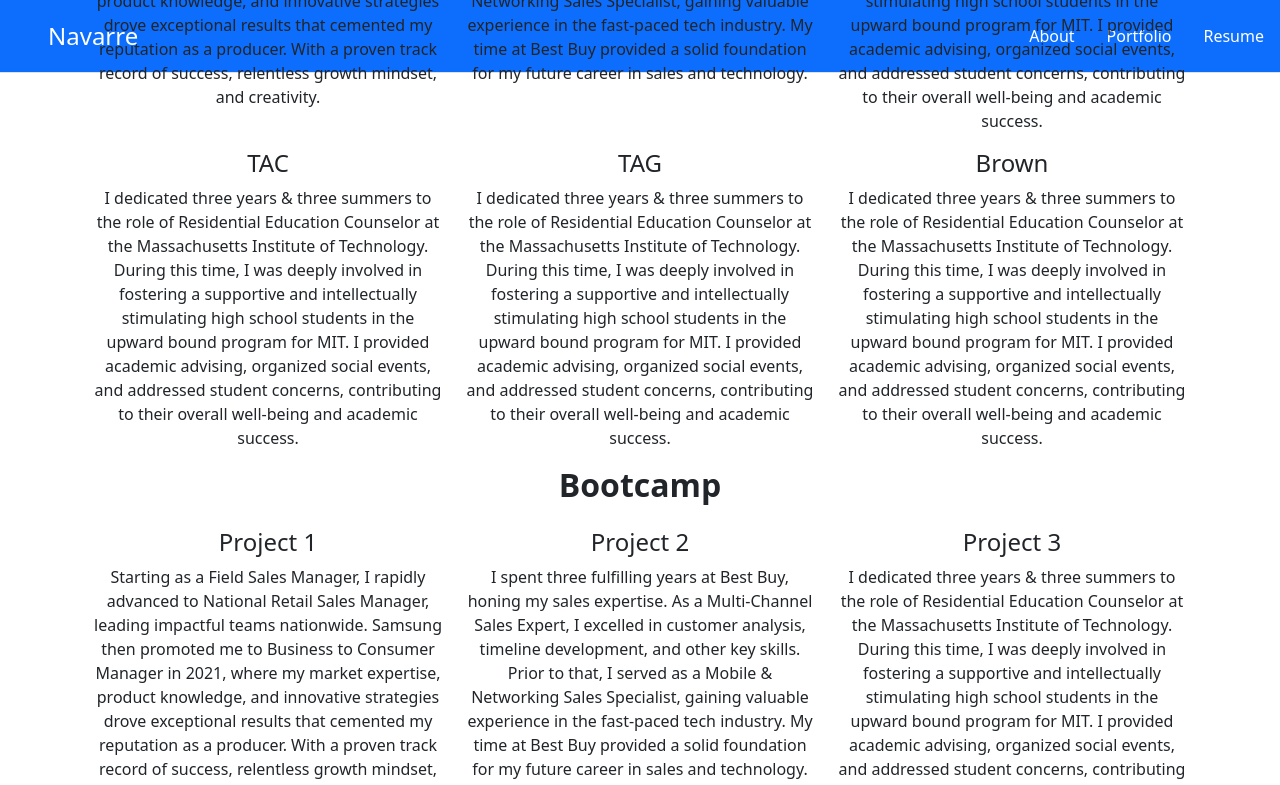
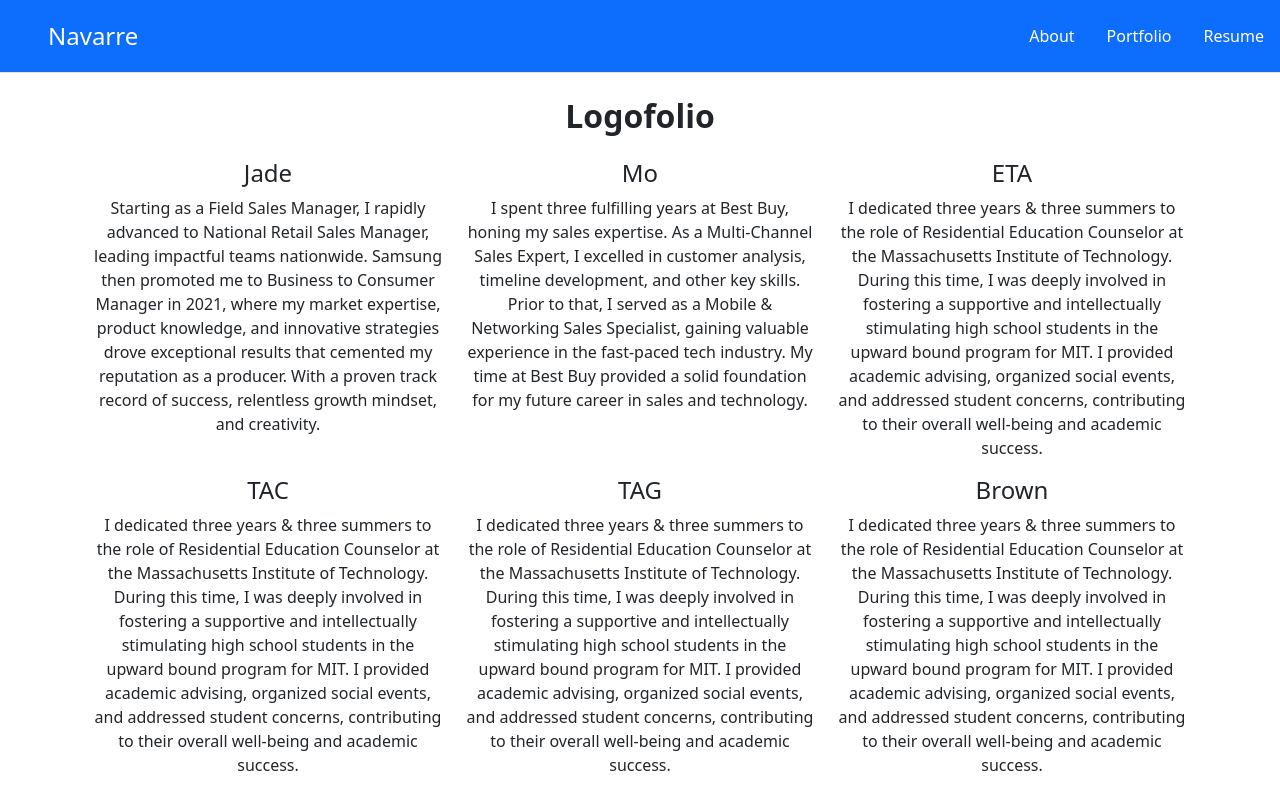
Before and after one commit to One4TheNation/ReactProj, a React (Vite) app: page /portfolio in a window 1280 px wide. Shown: the top 785 px of the page. Built offline with nearby package versions, Linux system fonts and the light colour scheme.

Commit message:
fixed overflow

```diff
--- a/src/App.jsx
+++ b/src/App.jsx
@@ -4,9 +4,9 @@ import Footer from "./components/Footer";
 
 function App() {
   return (
-    <div>
+    <div className="vh-100 d-flex flex-column">
       <Header />
-      <main>
+      <main className="flex-grow-1">
         <Outlet />
       </main>
       <footer>
--- a/src/pages/AboutPage.jsx
+++ b/src/pages/AboutPage.jsx
@@ -5,7 +5,7 @@ function AboutPage(props) {
   return (
     <main
       role="main"
-      className="container-fluid text-center vh-100 d-flex flex-column align-items-center justify-content-center"
+      className="container-fluid text-center d-flex flex-column align-items-center justify-content-center"
     >
       <div className="flex items-center justify-center w-screen h-screen py-auto my-auto">
         <h1 className="fw-bold display-4">You Think You Know Me...</h1>
--- a/src/pages/MainPage.jsx
+++ b/src/pages/MainPage.jsx
@@ -5,7 +5,7 @@ console.log(logo);
 
 function MainPage(props) {
   return (
-    <main className="container-fluid text-center vh-100 d-flex flex-column align-items-center justify-content-center">
+    <main className="container-fluid text-center d-flex flex-column align-items-center justify-content-center">
       <div className="flex p-4 items-center justify-center w-screen h-screen py-auto my-auto">
         <img
           className="d-block mx-auto mb-4"
--- a/src/pages/PortfolioPage.jsx
+++ b/src/pages/PortfolioPage.jsx
@@ -5,7 +5,7 @@ function PortfolioPage(props) {
   return (
     <main
       role="main"
-      className="container text-center vh-100 d-flex flex-column align-items-center justify-content-center"
+      className="container text-center d-flex flex-column align-items-center justify-content-center"
     >
       <div className="resume-page">
         {/* <div className="jumbotron text-center pb-5">
--- a/src/pages/ResumePage.jsx
+++ b/src/pages/ResumePage.jsx
@@ -5,7 +5,7 @@ function ResumePage(props) {
   return (
     <main
       role="main"
-      className="container text-center vh-100 d-flex flex-column align-items-center justify-content-center"
+      className="container text-center d-flex flex-column align-items-center justify-content-center"
     >
       <div className="resume-page">
         <div className="jumbotron text-center pb-5">
```
Also changed, not shown: 1 other file (tests, documents, lock files or other folders).
